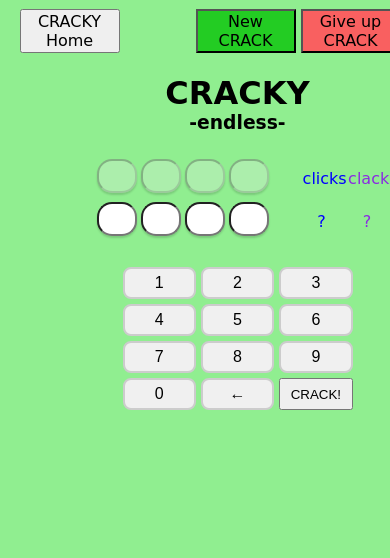
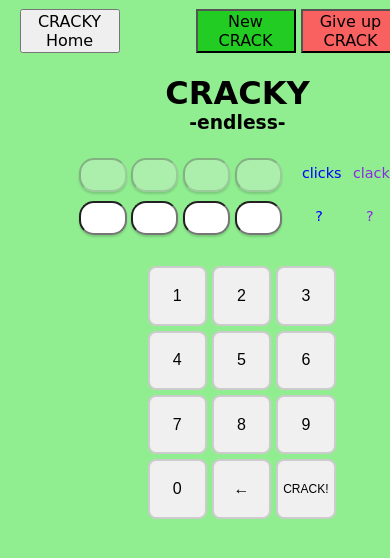
Before and after one commit to wwesleym/cracky2.0, a React (Create React App) app: page /endless in a window 390 px wide. Shown: the top 558 px of the page. Built offline with nearby package versions, Linux system fonts and the light colour scheme.

Commit message:
Updated css to center values in input box

```diff
--- a/src/CrackyEndless.js
+++ b/src/CrackyEndless.js
@@ -411,7 +411,7 @@ export default function CrackyEndless() {
         <button className="num-btn" onClick={() => handleNumClick(9)}>9</button>
         <button className="num-btn" onClick={() => handleNumClick(0)}>0</button>
         <button className="num-btn" onClick={() => handleNumClick(-1)}>←</button>
-        <button classNAme="num-btn" id="crackButton" type="button" onClick={crackButton}>{cracked || giveUpFlag ? "New CRACK" : "CRACK!"}</button>
+        <button className="num-btn" id="crackButton" type="button" onClick={crackButton}>{cracked || giveUpFlag ? "New CRACK" : "CRACK!"}</button>
       </div>
 
     </div>
--- a/src/index.css
+++ b/src/index.css
@@ -108,35 +108,44 @@ body {
 
 .row {
   width: 100%;
+  display: flex;
+  align-items: center;
+  padding-left: 10%;
 }
 
 .input-row {
-  display: inline-block;
-  text-align: center;
-  padding-left: 15%;
+  display: flex;
+  justify-content: center;
+  align-items: center;
   padding-top: 1%;
   width: 60%;
 }
 
 .input-value {
+  display: flex;
+  justify-content: center;
+  align-items: center;
   text-align: center;
   font-size: 2.25em;
   width: 20%;
   box-shadow: 0px 2px 2px rgba(0, 0, 0, 0.15);
   margin: 0.1em;
-  font-family:'Comic Sans MS';
+  font-family: 'Comic Sans MS';
   border-radius: 15px;
+  padding-left: 0.5em;
+  box-sizing: border-box;
 }
 
 .clicks-clacks-row {
-  display: inline-block;
+  display: flex;
+  align-items: center;
   text-align: center;
   width: 30%;
   padding-right: 1%;
+  gap: 10px;
 }
 
 .clicks {
-  display: inline-block;
   width: 30%;
   margin: 3%;
   font-size: 2em;
@@ -144,7 +153,6 @@ body {
 }
 
 .clacks {
-  display: inline-block;
   width: 30%;
   margin: 3%;
   font-size: 2em;
@@ -179,6 +187,12 @@ body {
   justify-content: center;
   align-items: center;
   cursor: pointer;
+  box-sizing: border-box;
+  aspect-ratio: 1;
+}
+
+#crackButton {
+  font-size: 1rem;
 }
 
 
@@ -234,11 +248,11 @@ body {
   }
 
   .clicks {
-    font-size: 1em;
+    font-size: 0.9em;
   }
 
   .clacks {
-    font-size: 1em;
+    font-size: 0.9em;
   }
 
   .input-value {
@@ -246,10 +260,15 @@ body {
   }
 
   .number-pad {
+    max-width: 200px;
     gap: 5px;
   }
 
   .num-btn {
     font-size: 1rem;
   }
+
+  #crackButton {
+    font-size: 0.75rem;
+  }
 }
```
